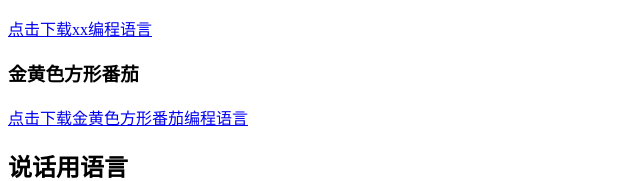
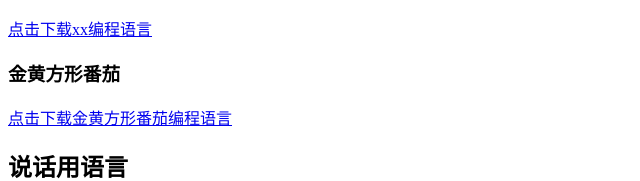
Before and after one commit to xushiv12/x-com.xushiv12.github.io, a plain HTML site: page docs/lang/index.html in a window 1280 px wide. Shown: the part 155-336 px from the top of the page, without its empty margins (0-640 px from the left). Drawn offline with Linux system fonts and the light colour scheme.

Commit message:
Update index.html

```diff
--- a/docs/lang/index.html
+++ b/docs/lang/index.html
@@ -3,8 +3,8 @@
 <h2>编程语言</h2>
 <h3>xx</h3>
 <a href="\xiangxianglang5.exe">点击下载xx编程语言</a>
-<h3>金黄色方形番茄</h3>
-<a href="\金黄色方形番茄编程语言.exe">点击下载金黄色方形番茄编程语言</a>
+<h3>金黄方形番茄</h3>
+<a href="\金黄方形番茄编程语言.exe">点击下载金黄方形番茄编程语言</a>
 <h2>说话用语言</h2>
 <h3>1语</h3>
 <a href="\1.txt">点击查看语言</a>
```
